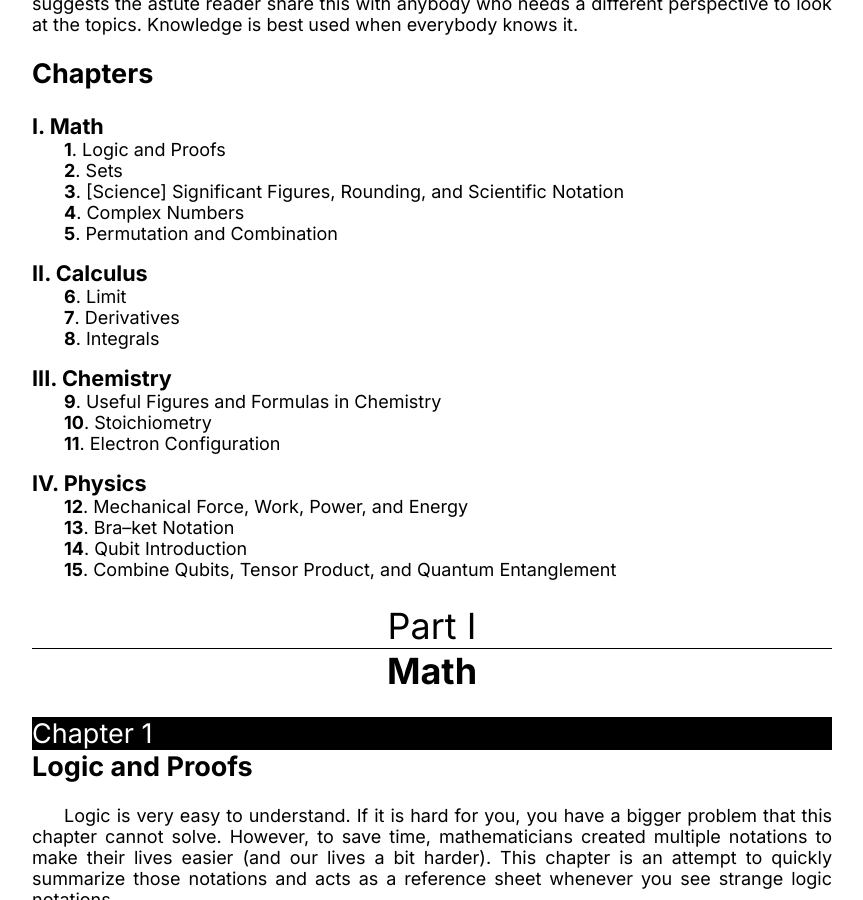
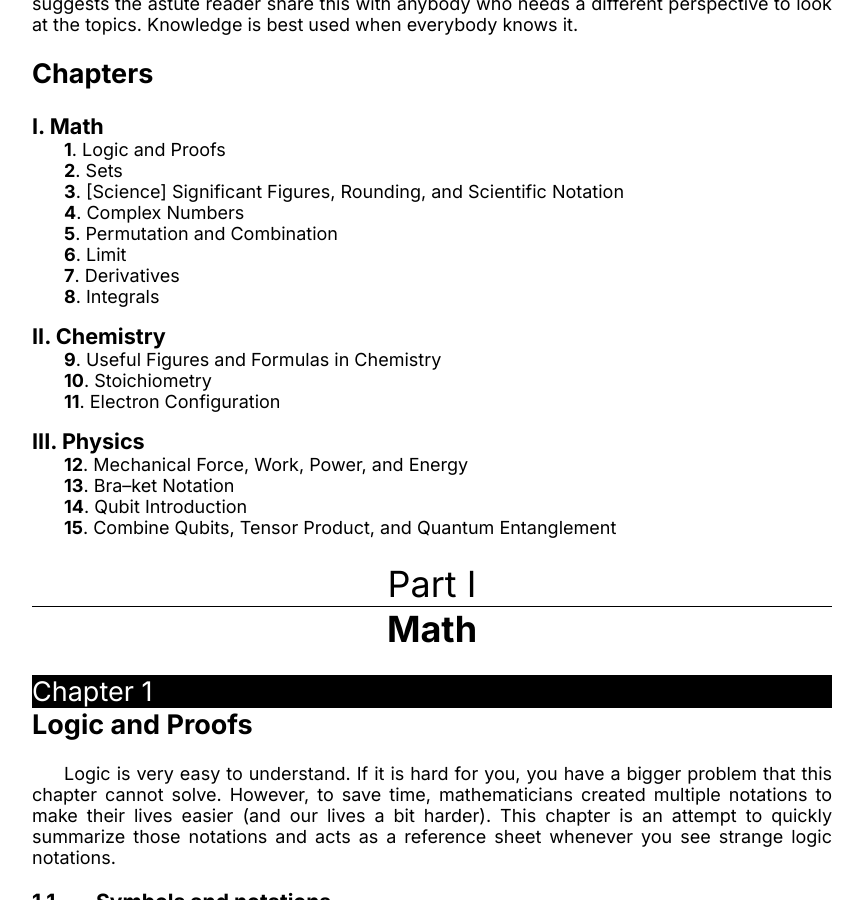
Before and after one commit to LukeNK/n-week-project, a Jekyll site: the page built from index.md, in a window 1280 px wide and 900 px high, scrolled down 1718 px. Shown: the whole window, without its empty margins (208-1071 px from the left). Built offline with Jekyll 4.4.1, drawn with Linux system fonts in a browser that asks for light colours; our own code applies the rules of GitHub Pages for plain Markdown files.

Commit message:
semi-automatic chapter detection

```diff
--- a/index.md
+++ b/index.md
@@ -1,14 +1,20 @@
 ---
 layout: full
+chapters:
+    math:
+        - all
+        - calc
+    chemistry:
+        - all
+    physics:
+        - all
 ---
-# Math
-{% include_relative chapters/m/all.md %}
-
-# Calculus
-{% include_relative chapters/a/all.md %}
-
-# Chemistry
-{% include_relative chapters/c/all.md %}
-
-# Physics
-{% include_relative chapters/p/all.md %}
+{% for subject in page.chapters %}
+# {{ subject[0] | capitalize }}
+    {% for chapter in subject[1] %}
+        {% assign sub = subject[0] | slice: 0, 1 %}
+        {% assign path = "chapters/" |  append: sub | append: "/"  %}
+        {% assign path = path | append: chapter | append: ".md" %}
+{% include_relative {{ path }} %}
+    {% endfor %}
+{% endfor%}
```
Also changed, not shown: chapters/m/calc.md (renamed from chapters/a/all.md).
